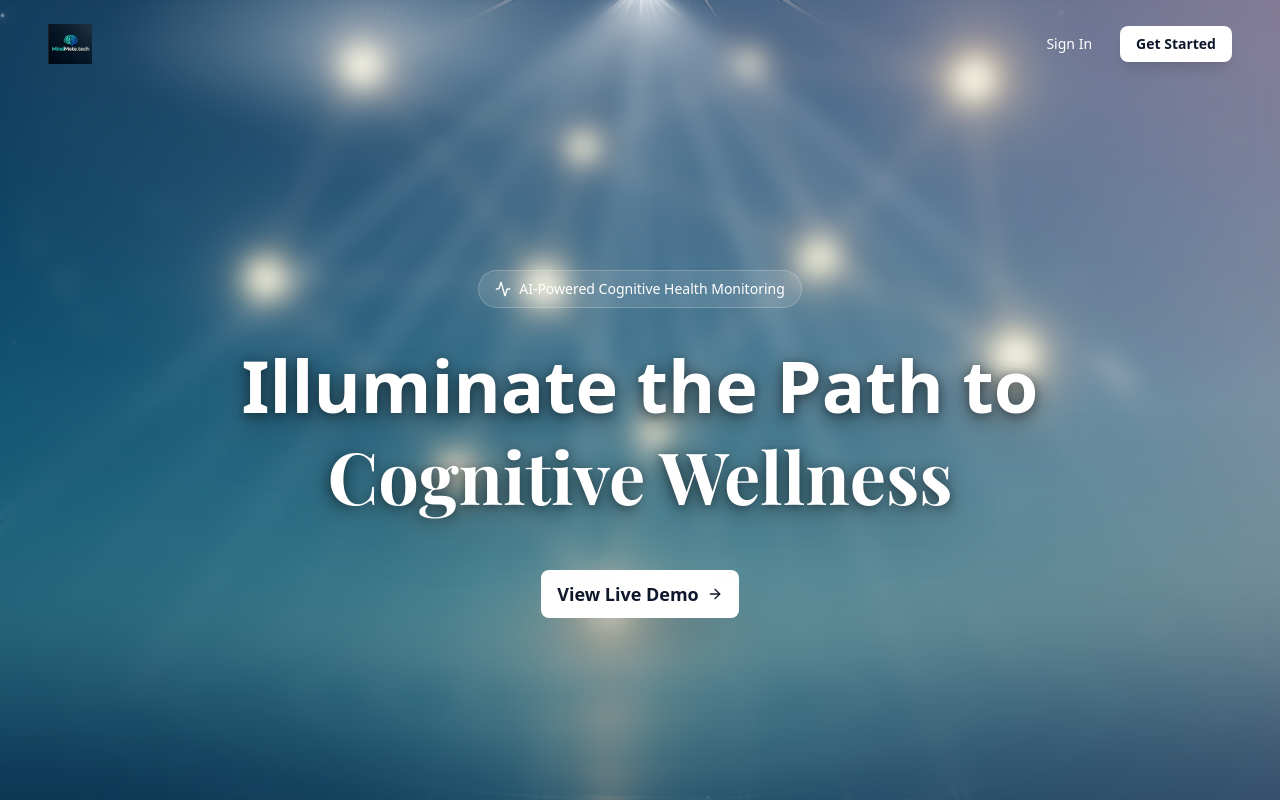
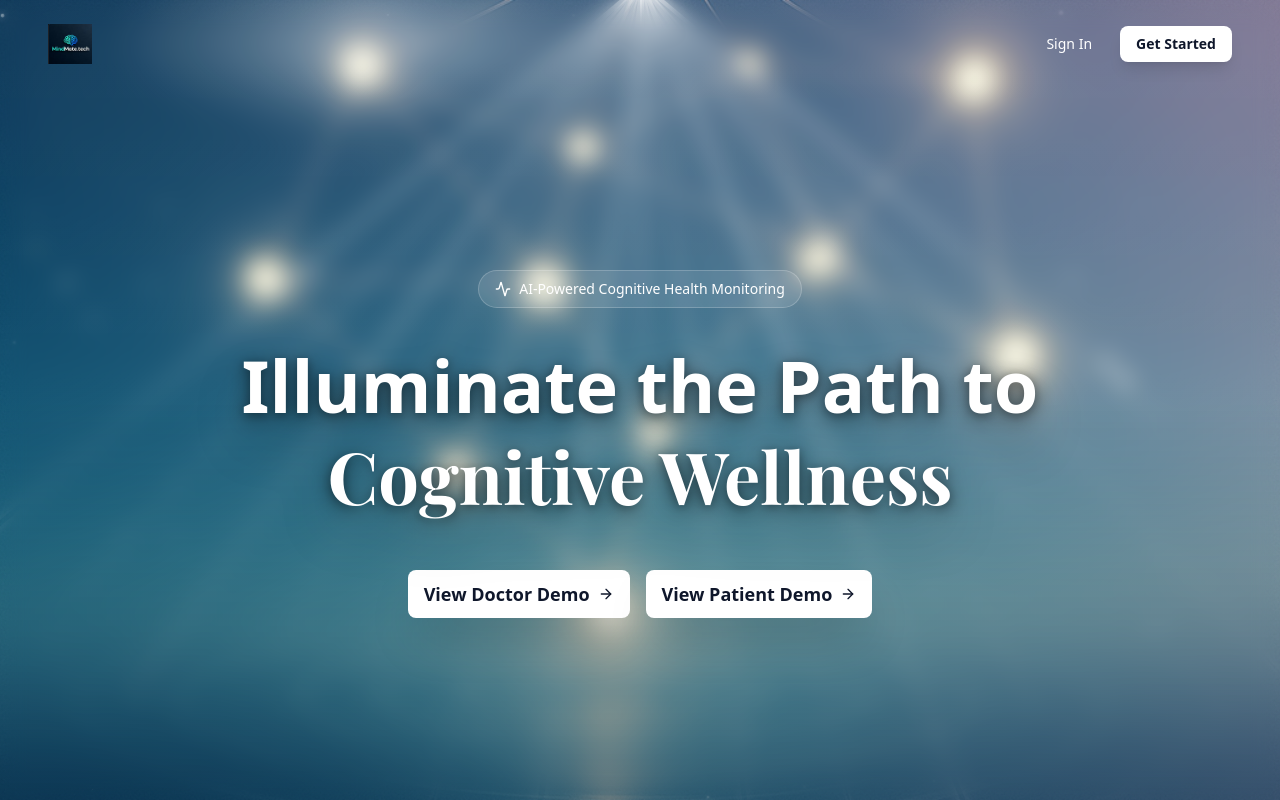
Before and after one commit to MindMate-tech/doctor-frontend, a Next.js app: page / in a window 1280 px wide. Built offline with nearby package versions, Linux system fonts and the light colour scheme.

Commit message:
feat: Integrated button that redirects to patient site

```diff
--- a/components/landing/HeroSection.tsx
+++ b/components/landing/HeroSection.tsx
@@ -7,6 +7,7 @@ import Image from 'next/image'
 import { Playfair_Display } from 'next/font/google'
 import TopLightRays from '@/components/effects/TopLightRays'
 import TwinklingStars from '@/components/effects/TwinklingStars'
+import { useState, useEffect } from 'react'
 
 const playfair = Playfair_Display({
   subsets: ['latin'],
@@ -16,6 +17,13 @@ const playfair = Playfair_Display({
 })
 
 export default function HeroSection() {
+  const [mounted, setMounted] = useState(false)
+
+  useEffect(() => {
+    // eslint-disable-next-line react-hooks/set-state-in-effect
+    setMounted(true)
+  }, [])
+
   return (
     <div
       className="relative min-h-screen w-full overflow-hidden animate-fade-in"
@@ -25,7 +33,8 @@ export default function HeroSection() {
         backgroundPosition: 'center',
       }}
     >
-        {/* Light rays from top */}
+        {/* Light rays from top - only render on client */}
+        {mounted && (
           <TopLightRays
             enabled={true}
             intensity={0.9}
@@ -33,8 +42,10 @@ export default function HeroSection() {
             rayColor="rgba(255, 255, 255, 0.08)"
             pulse={true}
           />
+        )}
 
-        {/* Twinkling stars */}
+        {/* Twinkling stars - only render on client */}
+        {mounted && (
           <TwinklingStars
             enabled={true}
             starCount={80}
@@ -42,6 +53,7 @@ export default function HeroSection() {
             starSize={2}
             twinkle={true}
           />
+        )}
 
         {/* Overlay for better text readability - Figma-style frosted glass */}
         <div className="absolute inset-0 bg-gradient-to-b from-white/5 via-white/3 to-slate-900/30 backdrop-blur-md" />
@@ -96,15 +108,25 @@ export default function HeroSection() {
                 </span>
               </h1>
 
-              {/* CTA Button */}
-              <div className="flex items-center justify-center pt-4">
+              {/* CTA Buttons */}
+              <div className="flex items-center justify-center gap-4 pt-4">
                 <Button
                   size="lg"
                   className="bg-white text-slate-900 hover:bg-white/90 font-semibold text-lg px-8 py-6 shadow-2xl hover:shadow-white/20 transition-all hover:scale-105"
                   asChild
                 >
                   <Link href="/dashboard" className="flex items-center gap-2">
-                    View Live Demo
+                    View Doctor Demo
+                    <ArrowRight className="w-5 h-5" />
+                  </Link>
+                </Button>
+                <Button
+                  size="lg"
+                  className="bg-white text-slate-900 hover:bg-white/90 font-semibold text-lg px-8 py-6 shadow-2xl hover:shadow-white/20 transition-all hover:scale-105"
+                  asChild
+                >
+                  <Link href="https://mindmate-patient.vercel.app/" className="flex items-center gap-2">
+                    View Patient Demo
                     <ArrowRight className="w-5 h-5" />
                   </Link>
                 </Button>
```
Lines whose indentation alone changed are shown as unchanged.
